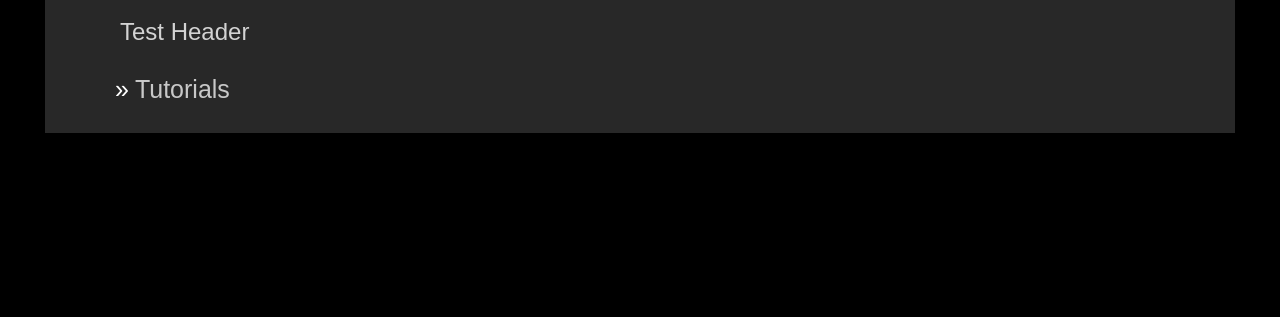
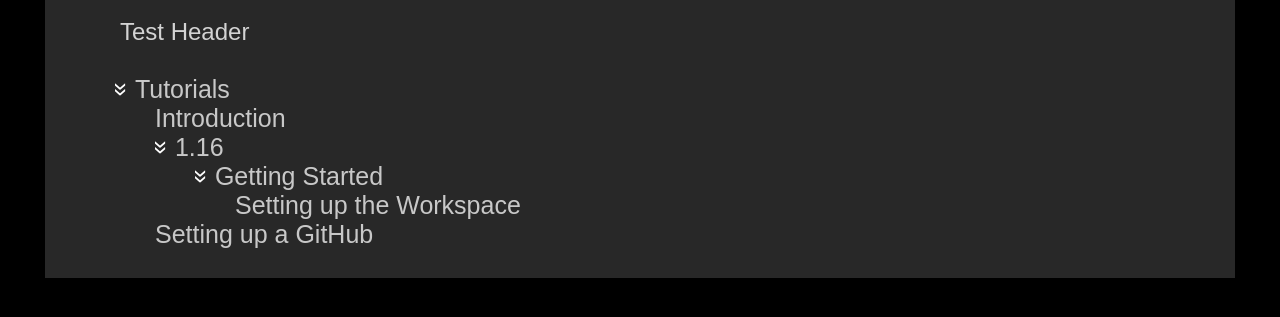
Before and after one commit to DaRealTurtyWurty/TurtysProductions, a plain HTML site: page pages/tutorials.html in a window 1280 px wide. Shown: the part 341-658 px from the top of the page. Drawn offline with Linux system fonts and the light colour scheme.

Commit message:
Tutorial List expanded by default

```diff
--- a/pages/tutorials.html
+++ b/pages/tutorials.html
@@ -19,14 +19,14 @@
     </header>
     <section>
         <p class="headingPara">Test Header</p><br>
-        <ul id="tutorials" active="true">
+        <ul id="tutorials">
             <li><span class="caret">Tutorials</span>
-                <ul class="nested" active="true">
+                <ul class="nested">
                     <li>Introduction</li>
                     <li><span class="caret">1.16</span>
-                        <ul class="nested" active="true">
+                        <ul class="nested">
                             <li><span class="caret">Getting Started</span>
-                                <ul class="nested" active="true">
+                                <ul class="nested">
                                     <li>Setting up the Workspace</li>
                                 </ul>
                             </li>
@@ -42,6 +42,8 @@
             var i;
 
             for (i = 0; i < toggler.length; i++) {
+                toggler[i].parentElement.querySelector(".nested").classList.toggle("active");
+                toggler[i].classList.toggle("caret-down");
                 toggler[i].addEventListener("click", function () {
                     this.parentElement.querySelector(".nested").classList.toggle("active");
                     this.classList.toggle("caret-down");
```
